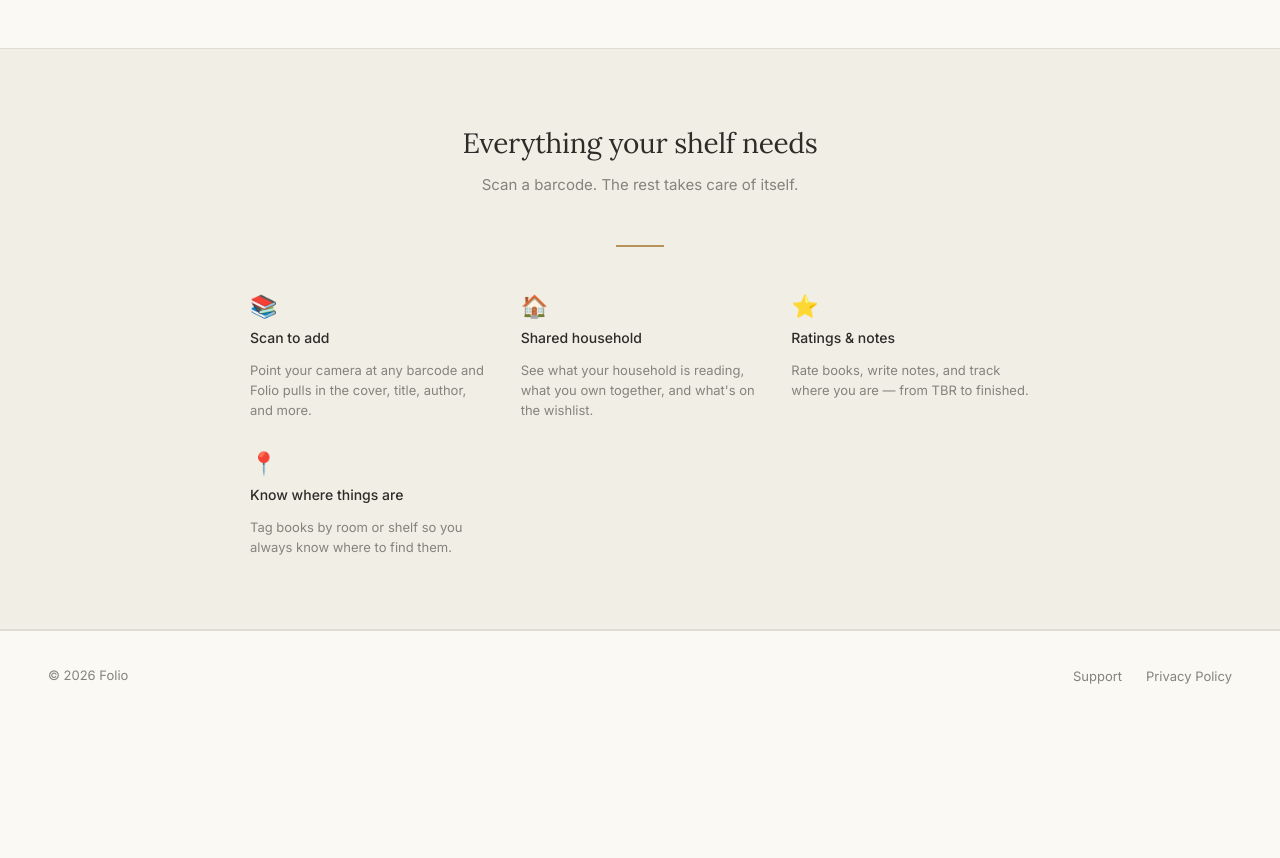
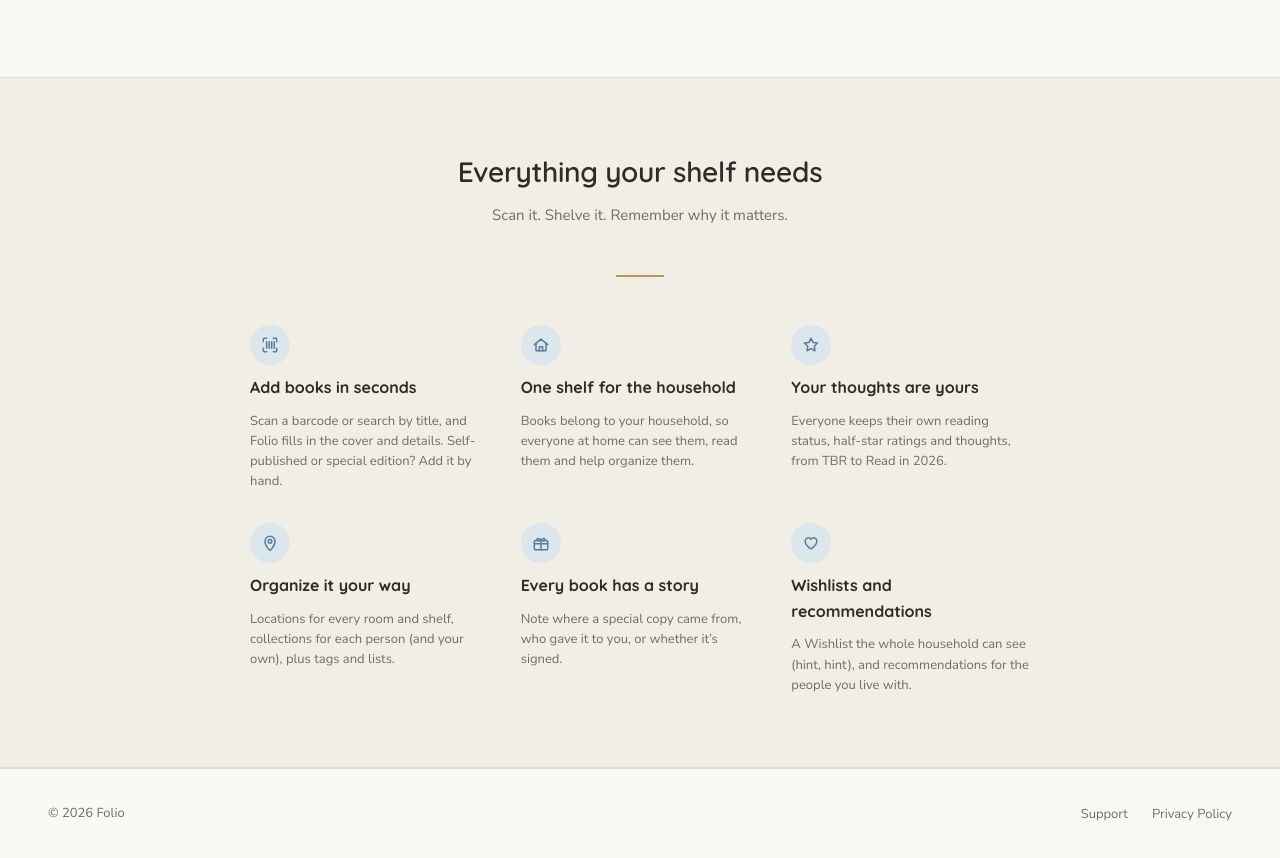
Before and after one commit to folioapp-dev/folio-site, a plain HTML site: page index.html in a window 1280 px wide. Shown: the part 758-1616 px from the top of the page. Before the commit the page ends 1479 px from the top, so only its background shows below. Drawn offline with Linux system fonts and the light colour scheme.

Commit message:
Folio 2.0: app fonts and colours, new tagline, privacy policy for the household model
- Quicksand headings, Nunito Sans text, darker secondary and brass text, as in the app
- Home: "For people with more books than shelves.", six features for 2.0, line icons,
  and the App Store button now links to the app
- Privacy: household library and personal reading, joining and deleting explained;
  removed microphone, Apple Sign-In, avatars and usage analytics (not in the app)

Co-Authored-By: Claude Opus 5.5 <noreply@anthropic.com>

```diff
--- a/index.html
+++ b/index.html
@@ -3,10 +3,10 @@
 <head>
   <meta charset="UTF-8" />
   <meta name="viewport" content="width=device-width, initial-scale=1.0" />
-  <title>Folio — Your household library, together</title>
+  <title>Folio — For people with more books than shelves</title>
   <link rel="preconnect" href="https://fonts.googleapis.com">
   <link rel="preconnect" href="https://fonts.gstatic.com" crossorigin>
-  <link href="https://fonts.googleapis.com/css2?family=Lora:ital,wght@0,400;0,500;1,400&family=Inter:wght@400;500&display=swap" rel="stylesheet">
+  <link href="https://fonts.googleapis.com/css2?family=Caveat:wght@500&family=Lora:wght@500&family=Nunito+Sans:opsz,wght@6..12,400;6..12,600;6..12,700&family=Quicksand:wght@500;600;700&display=swap" rel="stylesheet">
   <style>
     *, *::before, *::after { box-sizing: border-box; margin: 0; padding: 0; }
 
@@ -15,7 +15,8 @@
       --cloud:   #F1EEE6;
       --fog:     #DEDCD3;
       --charcoal:#2E2C28;
-      --secondary:#84837C;
+      --secondary:#6E6D66;
+      --brass-text:#8A6A3A;
       --blue:    #5B7C99;
       --blue-light:#DCE6ED;
       --brass:   #B8935A;
@@ -27,7 +28,7 @@
     body {
       background: var(--ivory);
       color: var(--charcoal);
-      font-family: 'Inter', system-ui, -apple-system, sans-serif;
+      font-family: 'Nunito Sans', system-ui, -apple-system, sans-serif;
       font-size: 16px;
       line-height: 1.6;
       min-height: 100vh;
@@ -99,14 +100,14 @@
       font-weight: 500;
       letter-spacing: 0.12em;
       text-transform: uppercase;
-      color: var(--brass);
+      color: var(--brass-text);
       margin-bottom: 24px;
     }
 
     .hero-title {
-      font-family: 'Lora', Georgia, serif;
+      font-family: 'Quicksand', system-ui, sans-serif;
       font-size: clamp(40px, 7vw, 64px);
-      font-weight: 400;
+      font-weight: 600;
       line-height: 1.1;
       letter-spacing: -0.02em;
       color: var(--charcoal);
@@ -114,7 +115,7 @@
     }
 
     .hero-title em {
-      font-style: italic;
+      font-style: normal;
       color: var(--blue);
     }
 
@@ -132,7 +133,7 @@
       gap: 8px;
       background: var(--blue);
       color: #fff;
-      font-family: 'Inter', sans-serif;
+      font-family: 'Nunito Sans', system-ui, sans-serif;
       font-size: 15px;
       font-weight: 500;
       padding: 14px 28px;
@@ -172,9 +173,9 @@
     }
 
     .features-title {
-      font-family: 'Lora', Georgia, serif;
+      font-family: 'Quicksand', system-ui, sans-serif;
       font-size: 28px;
-      font-weight: 400;
+      font-weight: 600;
       margin-bottom: 8px;
       letter-spacing: -0.01em;
     }
@@ -187,7 +188,7 @@
 
     .features-grid {
       display: grid;
-      grid-template-columns: repeat(auto-fit, minmax(200px, 1fr));
+      grid-template-columns: repeat(auto-fit, minmax(210px, 1fr));
       gap: 32px;
       text-align: left;
     }
@@ -199,13 +200,29 @@
     }
 
     .feature-icon {
-      font-size: 22px;
-      line-height: 1;
+      width: 40px;
+      height: 40px;
+      border-radius: 50%;
+      background: var(--blue-light);
+      color: var(--blue);
+      display: grid;
+      place-items: center;
+    }
+
+    .feature-icon svg {
+      width: 20px;
+      height: 20px;
+      fill: none;
+      stroke: currentColor;
+      stroke-width: 1.8;
+      stroke-linecap: round;
+      stroke-linejoin: round;
     }
 
     .feature-name {
-      font-size: 14px;
-      font-weight: 500;
+      font-family: 'Quicksand', system-ui, sans-serif;
+      font-size: 16px;
+      font-weight: 700;
       color: var(--charcoal);
     }
 
@@ -270,10 +287,10 @@
   <main>
     <section class="hero">
       <p class="hero-eyebrow">Available on iOS</p>
-      <h1 class="hero-title">Your household library,<br><em>together.</em></h1>
+      <h1 class="hero-title">For people with more books<br><em>than shelves.</em></h1>
       <hr class="brass-rule">
-      <p class="hero-sub">Folio is a book tracker for the books you own, the books you're reading, and the ones you've been meaning to get to — shared with the people you share a home with.</p>
-      <a href="#" class="btn-primary">
+      <p class="hero-sub">Folio keeps track of every book in your home: where it lives, who has read it, and what they thought. One shelf for the whole household, with your own stars and thoughts on every book.</p>
+      <a href="https://apps.apple.com/us/app/folio-library/id6792103604" class="btn-primary">
         <svg viewBox="0 0 24 24" fill="currentColor" xmlns="http://www.w3.org/2000/svg">
           <path d="M18.71 19.5C17.88 20.74 17 21.95 15.66 21.97C14.32 22 13.89 21.18 12.37 21.18C10.84 21.18 10.37 21.95 9.1 22C7.78 22.05 6.8 20.68 5.96 19.47C4.25 17 2.94 12.45 4.7 9.39C5.57 7.87 7.13 6.91 8.82 6.88C10.1 6.86 11.32 7.75 12.11 7.75C12.89 7.75 14.37 6.68 15.92 6.84C16.57 6.87 18.39 7.1 19.56 8.82C19.47 8.88 17.39 10.1 17.41 12.63C17.44 15.65 20.06 16.66 20.09 16.67C20.06 16.74 19.67 18.11 18.71 19.5ZM13 3.5C13.73 2.67 14.94 2.04 15.94 2C16.07 3.17 15.6 4.35 14.9 5.19C14.21 6.04 13.07 6.7 11.95 6.61C11.8 5.46 12.36 4.26 13 3.5Z"/>
         </svg>
@@ -285,28 +302,38 @@
     <section class="features">
       <div class="features-inner">
         <h2 class="features-title">Everything your shelf needs</h2>
-        <p class="features-sub">Scan a barcode. The rest takes care of itself.</p>
+        <p class="features-sub">Scan it. Shelve it. Remember why it matters.</p>
         <hr class="brass-rule" style="margin-bottom: 48px;">
         <div class="features-grid">
           <div class="feature">
-            <span class="feature-icon">📚</span>
-            <span class="feature-name">Scan to add</span>
-            <p class="feature-desc">Point your camera at any barcode and Folio pulls in the cover, title, author, and more.</p>
+            <span class="feature-icon" aria-hidden="true"><svg viewBox="0 0 24 24"><path d="M4 8V5a1 1 0 0 1 1-1h3M16 4h3a1 1 0 0 1 1 1v3M20 16v3a1 1 0 0 1-1 1h-3M8 20H5a1 1 0 0 1-1-1v-3"/><path d="M8 8v8M11 8v8M14 8v8M17 8v8"/></svg></span>
+            <span class="feature-name">Add books in seconds</span>
+            <p class="feature-desc">Scan a barcode or search by title, and Folio fills in the cover and details. Self-published or special edition? Add it by hand.</p>
           </div>
           <div class="feature">
-            <span class="feature-icon">🏠</span>
-            <span class="feature-name">Shared household</span>
-            <p class="feature-desc">See what your household is reading, what you own together, and what's on the wishlist.</p>
+            <span class="feature-icon" aria-hidden="true"><svg viewBox="0 0 24 24"><path d="M4 11.5 12 5l8 6.5"/><path d="M6 10v9h12v-9"/><path d="M10 19v-5h4v5"/></svg></span>
+            <span class="feature-name">One shelf for the household</span>
+            <p class="feature-desc">Books belong to your household, so everyone at home can see them, read them and help organize them.</p>
           </div>
           <div class="feature">
-            <span class="feature-icon">⭐</span>
-            <span class="feature-name">Ratings & notes</span>
-            <p class="feature-desc">Rate books, write notes, and track where you are — from TBR to finished.</p>
+            <span class="feature-icon" aria-hidden="true"><svg viewBox="0 0 24 24"><path d="m12 4 2.4 4.9 5.4.8-3.9 3.8.9 5.4L12 16.4l-4.8 2.5.9-5.4-3.9-3.8 5.4-.8z"/></svg></span>
+            <span class="feature-name">Your thoughts are yours</span>
+            <p class="feature-desc">Everyone keeps their own reading status, half-star ratings and thoughts, from TBR to Read in 2026.</p>
           </div>
           <div class="feature">
-            <span class="feature-icon">📍</span>
-            <span class="feature-name">Know where things are</span>
-            <p class="feature-desc">Tag books by room or shelf so you always know where to find them.</p>
+            <span class="feature-icon" aria-hidden="true"><svg viewBox="0 0 24 24"><path d="M12 21s-6-5.6-6-11a6 6 0 0 1 12 0c0 5.4-6 11-6 11z"/><circle cx="12" cy="10" r="2.2"/></svg></span>
+            <span class="feature-name">Organize it your way</span>
+            <p class="feature-desc">Locations for every room and shelf, collections for each person (and your own), plus tags and lists.</p>
+          </div>
+          <div class="feature">
+            <span class="feature-icon" aria-hidden="true"><svg viewBox="0 0 24 24"><rect x="4" y="9" width="16" height="11" rx="1"/><path d="M4 13h16M12 9v11"/><path d="M12 9c-1.5-3-5-3-5-1s3 1 5 1c2 0 5 1 5-1s-3.5-2-5 1"/></svg></span>
+            <span class="feature-name">Every book has a story</span>
+            <p class="feature-desc">Note where a special copy came from, who gave it to you, or whether it’s signed.</p>
+          </div>
+          <div class="feature">
+            <span class="feature-icon" aria-hidden="true"><svg viewBox="0 0 24 24"><path d="M12 19s-7-4.4-7-9.5A3.8 3.8 0 0 1 12 7.6a3.8 3.8 0 0 1 7 1.9C19 14.6 12 19 12 19z"/></svg></span>
+            <span class="feature-name">Wishlists and recommendations</span>
+            <p class="feature-desc">A Wishlist the whole household can see (hint, hint), and recommendations for the people you live with.</p>
           </div>
         </div>
       </div>
```
Also changed, not shown: confirmed.html (+8 -7 lines), privacy.html (+28 -28 lines), support.html (+7 -6 lines).
